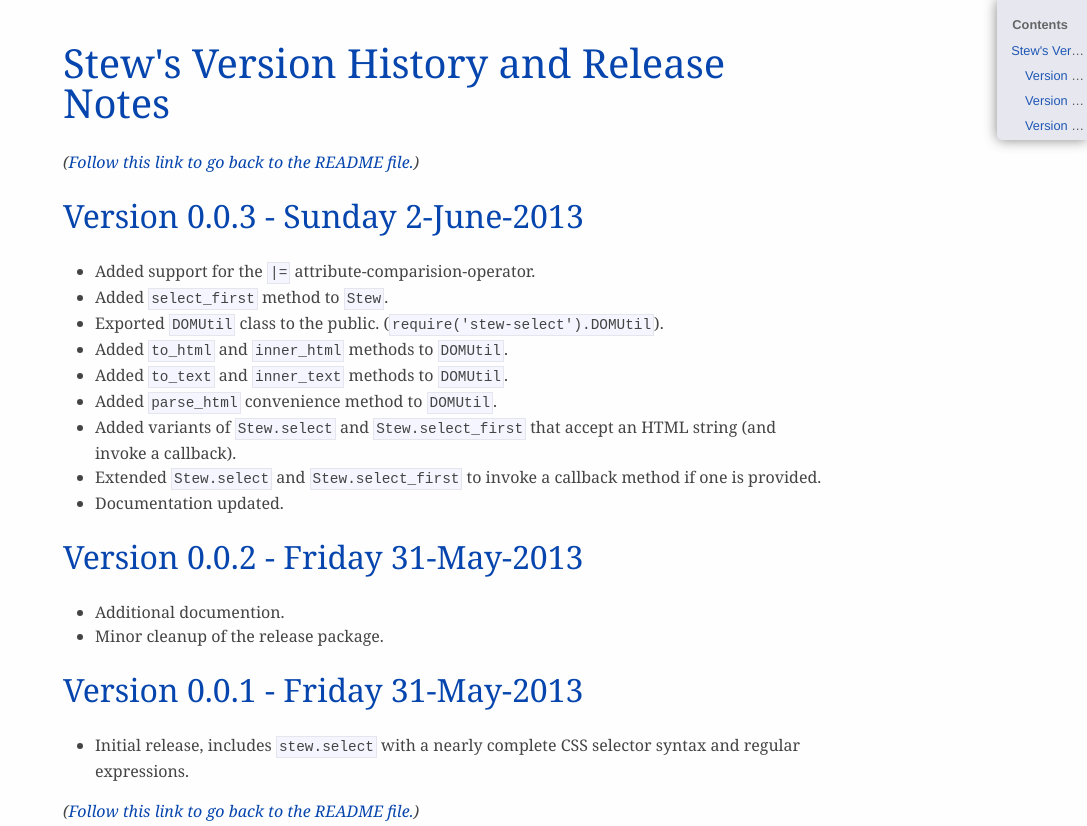
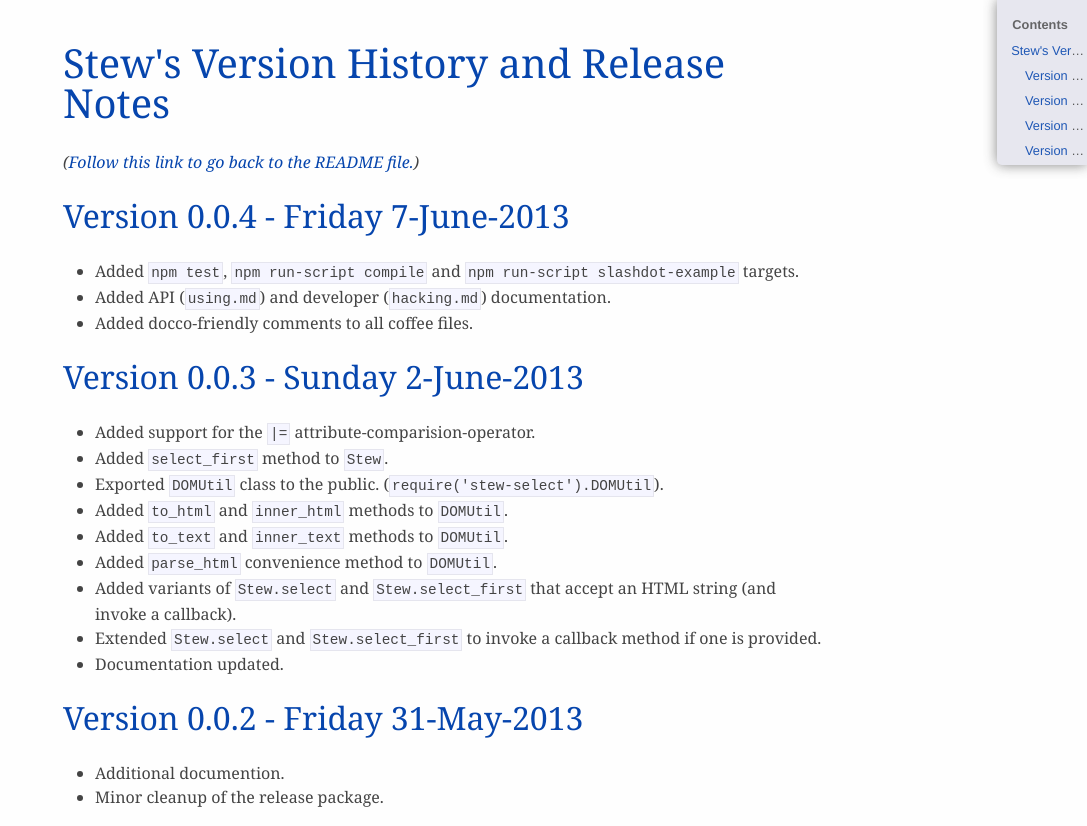
Before and after one commit to rodw/stew, a plain HTML site: page docs/version-history.html in a window 1280 px wide. Shown: the top 826 px of the page, without its empty margins (193-1280 px from the left). Drawn offline with Linux system fonts and the light colour scheme.

Commit message:
update version history for 0.4.0 release

```diff
--- a/docs/version-history.html
+++ b/docs/version-history.html
@@ -111,6 +111,7 @@
 <div id="TOC">
 <ul>
 <li><a href="#stews-version-history-and-release-notes">Stew's Version History and Release Notes</a><ul>
+<li><a href="#version-0.0.4---friday-7-june-2013">Version 0.0.4 - Friday 7-June-2013</a></li>
 <li><a href="#version-0.0.3---sunday-2-june-2013">Version 0.0.3 - Sunday 2-June-2013</a></li>
 <li><a href="#version-0.0.2---friday-31-may-2013">Version 0.0.2 - Friday 31-May-2013</a></li>
 <li><a href="#version-0.0.1---friday-31-may-2013">Version 0.0.1 - Friday 31-May-2013</a></li>
@@ -119,6 +120,12 @@
 </div>
 <h1 id="stews-version-history-and-release-notes"><a href="#TOC">Stew's Version History and Release Notes</a></h1>
 <p><em>(<a href="../README.html">Follow this link to go back to the README file.</a>)</em></p>
+<h2 id="version-0.0.4---friday-7-june-2013"><a href="#TOC">Version 0.0.4 - Friday 7-June-2013</a></h2>
+<ul>
+<li><p>Added <code>npm test</code>, <code>npm run-script compile</code> and <code>npm run-script slashdot-example</code> targets.</p></li>
+<li><p>Added API (<code>using.md</code>) and developer (<code>hacking.md</code>) documentation.</p></li>
+<li><p>Added docco-friendly comments to all coffee files.</p></li>
+</ul>
 <h2 id="version-0.0.3---sunday-2-june-2013"><a href="#TOC">Version 0.0.3 - Sunday 2-June-2013</a></h2>
 <ul>
 <li><p>Added support for the <code>|=</code> attribute-comparision-operator.</p></li>
```
Also changed, not shown: docs/version-history.md (+8 -0 lines).
